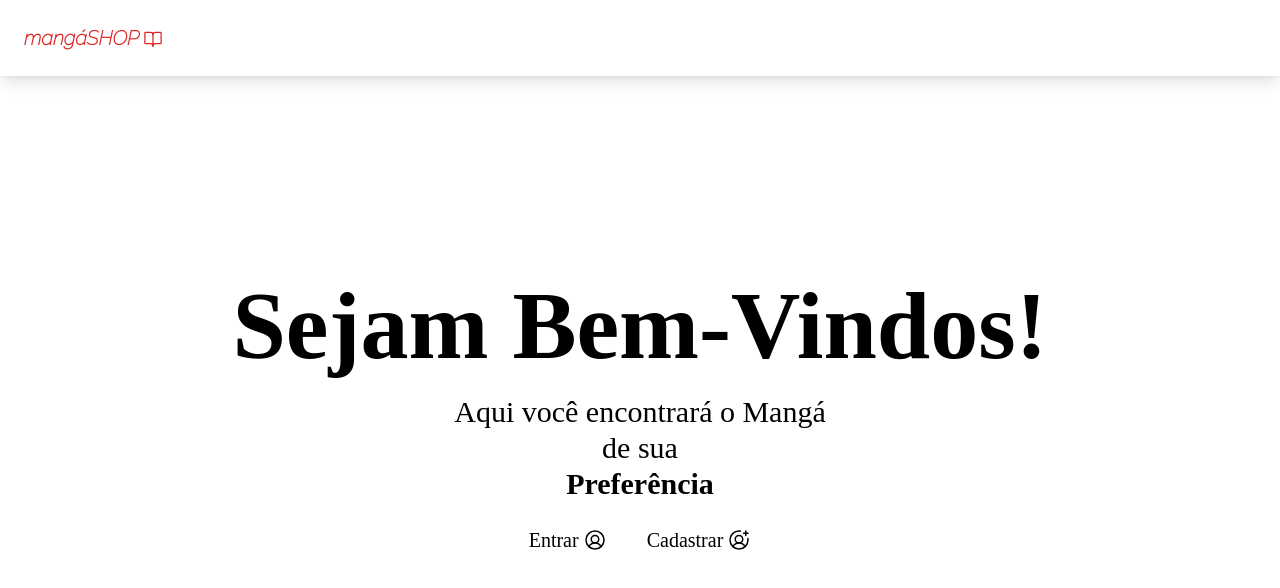
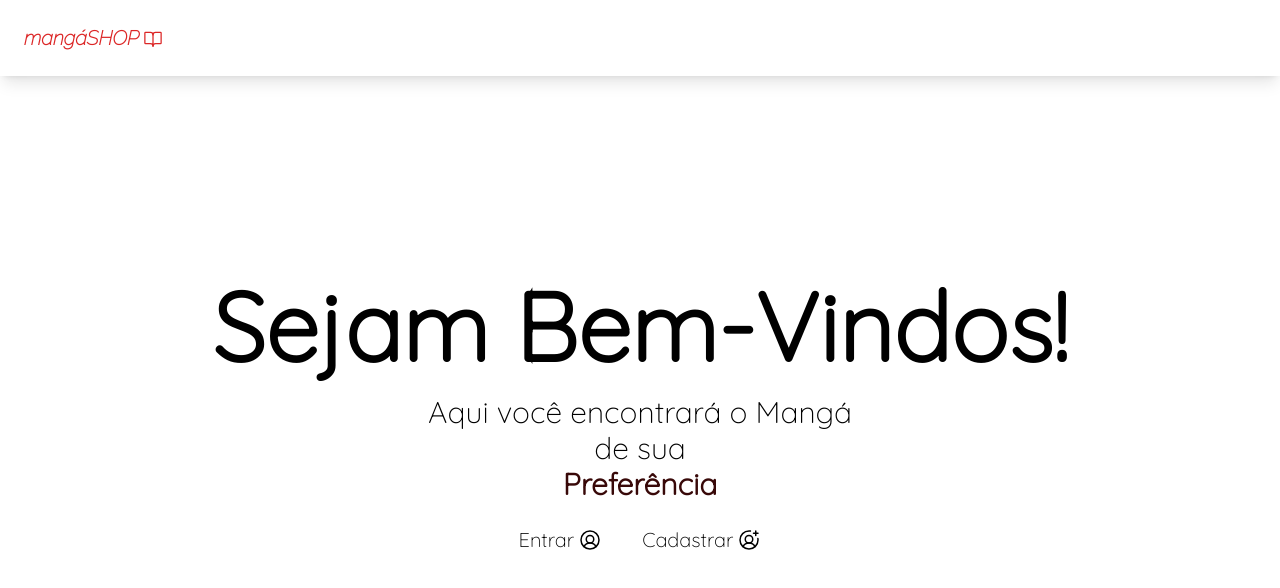
Before and after one commit to ViniciusRCSilva/MangaShop, a React (Vite) app: page /apresentacao in a window 1280 px wide. Shown: the top 588 px of the page. Built offline with nearby package versions, Linux system fonts and the light colour scheme.

Commit message:
font changed and animation added

```diff
--- a/src/pages/Presentation.tsx
+++ b/src/pages/Presentation.tsx
@@ -17,16 +17,12 @@ export function Presentation(){
             <HeaderPresentation/>
 
             <div className="flex flex-row items-center justify-center">
-{/*                 <div className="hidden md:flex w-[50%] h-[89.5vh]">
-                    <img src="../src/img/wallpaper.jpg" alt="wallpaper" className="border-red-600 border-r-4 shadow-xl shadow-red-600" />
-                </div> */}
-
-                <div className="flex flex-col w-full h-[85vh] justify-center items-center font-['Akshar']">
-                    <h1 className="text-5xl md:text-8xl font-bold">Sejam Bem-Vindos!</h1>
+                <div className="flex flex-col w-full h-[85vh] justify-center items-center font-['Quicksand']">
+                    <h1 className="text-4xl md:text-8xl font-bold">Sejam Bem-Vindos!</h1>
                     <div className="flex flex-col items-center text-2xl md:text-3xl mt-5">
                         <p>Aqui você encontrará o Mangá</p>
                         <p>de sua</p>
-                        <b>Preferência</b>
+                        <b className="animate-[colorChange_2s_infinite]">Preferência</b>
                     </div>
 
                 <div className="flex flex-row mt-6">
```
